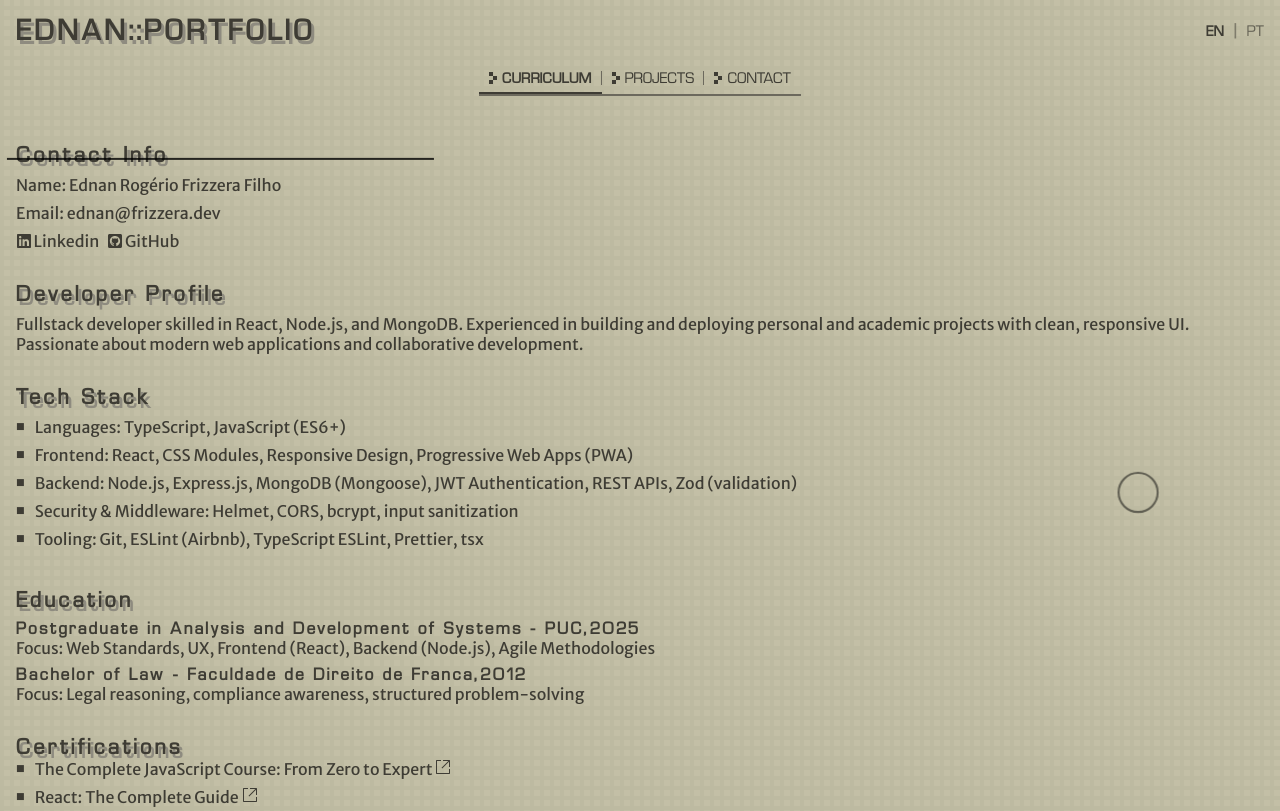
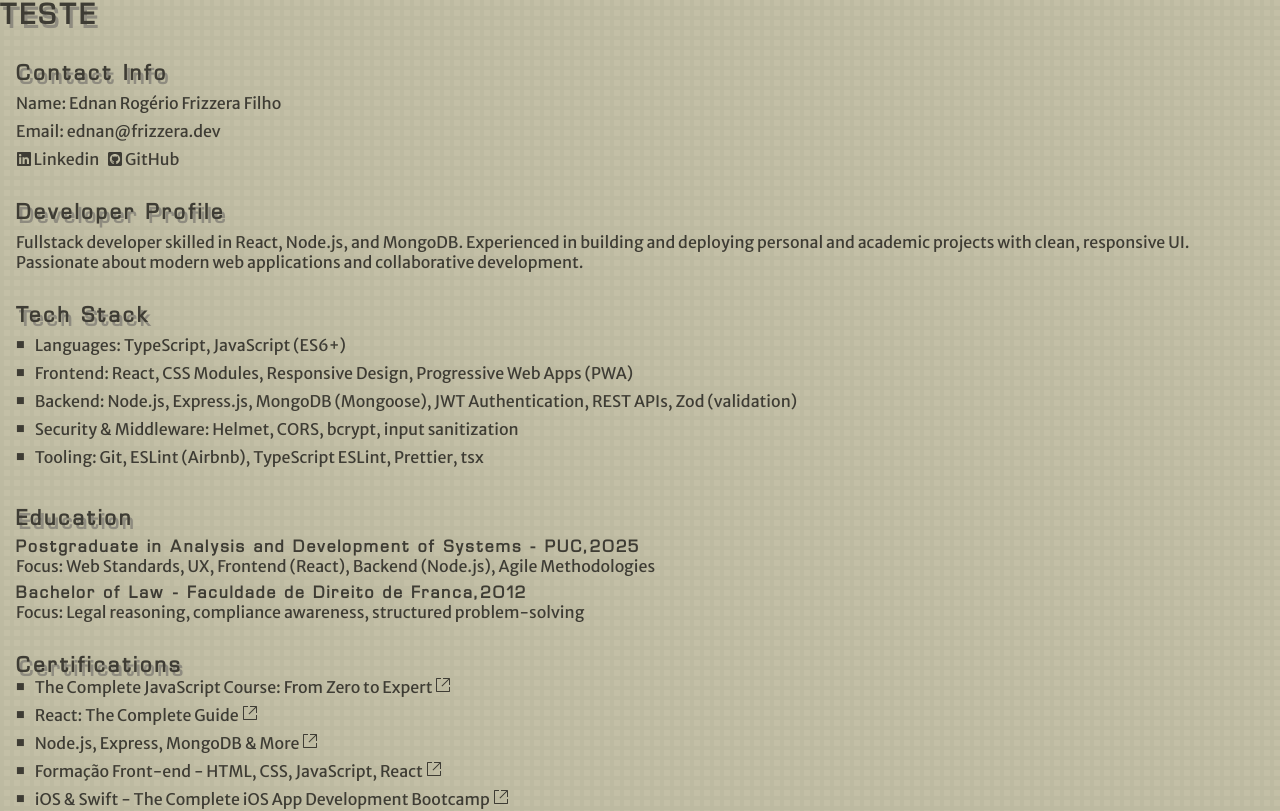
Before and after one commit to ednanf/portfolio, a React (Vite) app: page / in a window 1280 px wide. Shown: the top 811 px of the page. Built offline with nearby package versions, Linux system fonts and the light colour scheme.

Commit message:
Place subtle background overlays below content (Layout): black line + drifting circle

```diff
--- a/src/components/Layout/Layout.tsx
+++ b/src/components/Layout/Layout.tsx
@@ -1,18 +1,14 @@
 import { Outlet } from 'react-router-dom';
-import HeaderBar from '../HeaderBar/HeaderBar.tsx';
-import styles from './Layout.module.css';
 
 const Layout = () => {
   return (
-    <div className={styles.layout}>
-      {/* Dynamic UI Elements */}
-      <div className="dynamic-line"></div>
-      <div className="dynamic-circle"></div>
-
-      <HeaderBar />
-      <main className={styles.mainContent}>
+    <div className="app-root">
+      <div className="bg-black-line" aria-hidden="true" />
+      <div className="bg-circle" aria-hidden="true" />
+      <div className="app-content">
+        <h1>TESTE</h1>
         <Outlet />
-      </main>
+      </div>
     </div>
   );
 };
```
